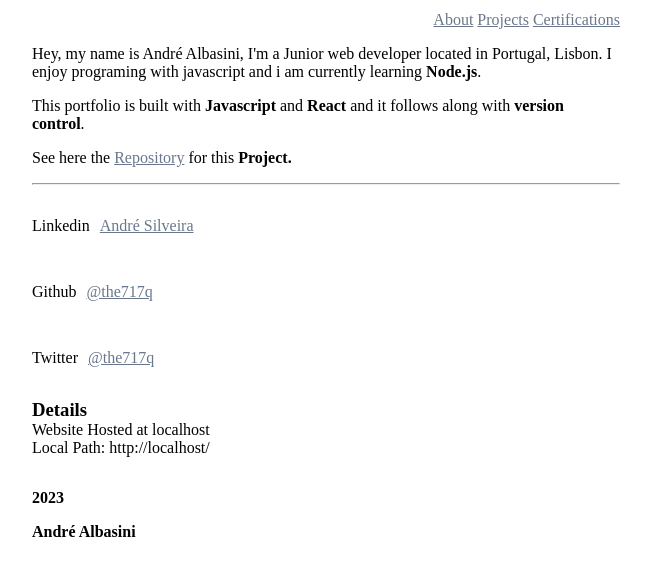
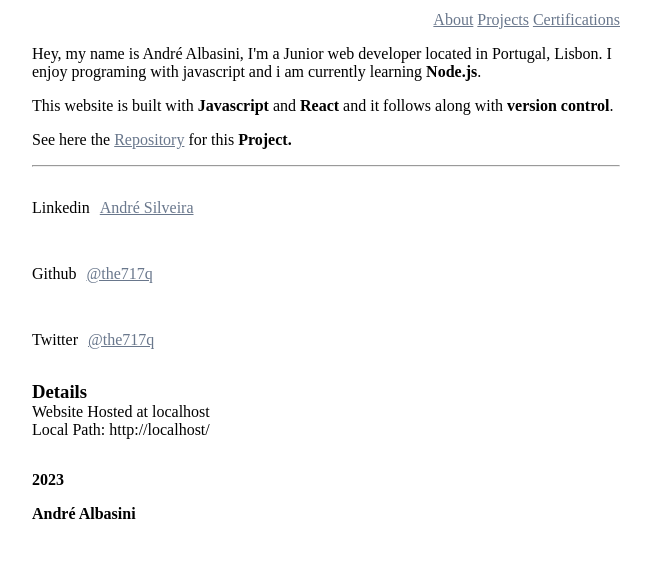
Before and after one commit to the717q/pb, a website with bundled scripts: page index.html in a window 1280 px wide. Shown: the part 196-772 px from the top of the page, without its empty margins (314-965 px from the left). Built offline with nearby package versions, Linux system fonts and the light colour scheme; a web font is replaced by a local one.

Commit message:
Update index.html

```diff
--- a/index.html
+++ b/index.html
@@ -21,7 +21,7 @@
       </section>
       <section class="section-about">
         <p class="about">Hey, my name is André Albasini, I'm a Junior web developer located in Portugal, Lisbon. I enjoy programing with javascript and i am currently learning <b>Node.js</b>.</p>
-        <p class="portfolio">This portfolio is built with <b>Javascript</b> and <b>React</b> and it follows along with <b>version control</b>.</p>
+        <p class="portfolio">This website is built with <b>Javascript</b> and <b>React</b> and it follows along with <b>version control</b>.</p>
         <p class="link">See here the <a href="https://github.com/the717q/personal-website" target="_blank">Repository</a></b> for this <b>Project.</b></p>
         <hr>
       <section>
```
